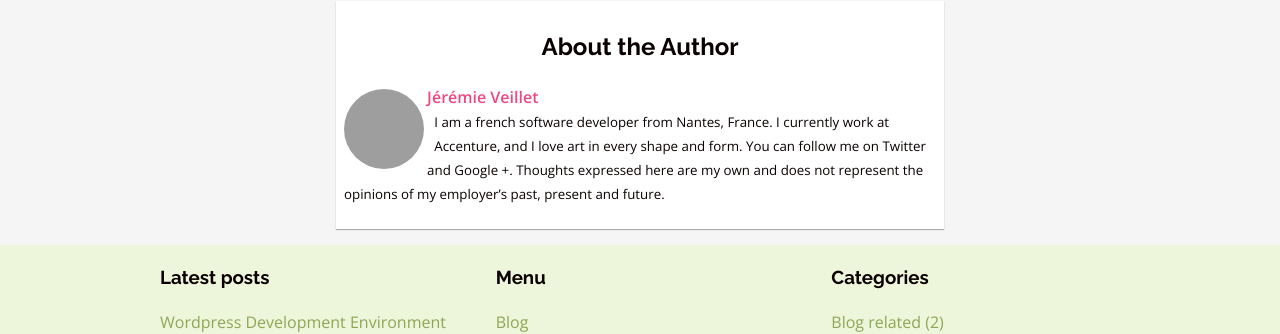
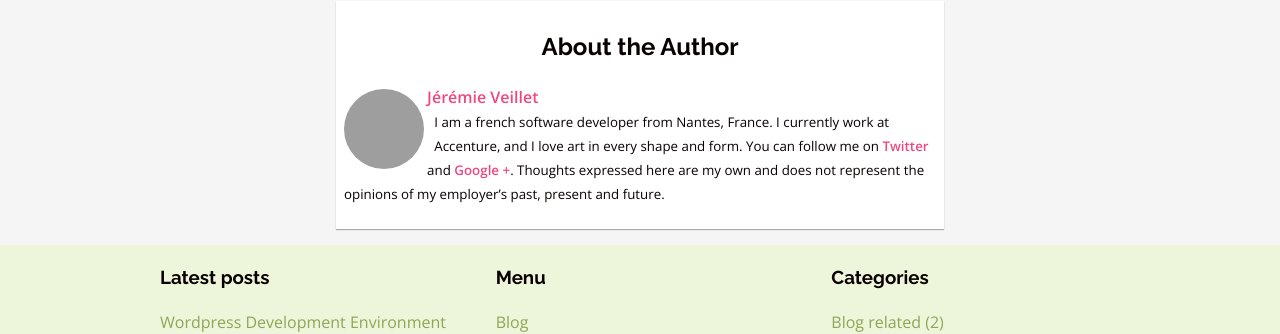
Before and after one commit to jveillet/jk-demainilpleut, a Jekyll site: the page built from _posts/2015-12-23-a-new-day.html, in a window 1280 px wide, cut to the strip 1339-1673 px from the top of the page. Built offline with Jekyll 4.4.1, drawn with Linux system fonts in a browser that asks for light colours; grey boxes are pictures that could not be loaded.

Commit message:
Fixed formatting links in article

```diff
--- a/_data/authors.yml
+++ b/_data/authors.yml
@@ -1,7 +1,7 @@
 jveillet:
   name: Jérémie Veillet
   handle: jveillet
-  description: I am a french software developer from Nantes, France. I currently work at Accenture, and I love art in every shape and form. You can follow me on Twitter and Google +. Thoughts expressed here are my own and does not represent the opinions of my employer’s past, present and future.
+  description: I am a french software developer from Nantes, France. I currently work at Accenture, and I love art in every shape and form. You can follow me on <a href="https://www.twitter.com/jveillet">Twitter</a> and <a href="https://plus.google.com/u/0/+JeremieVeillet">Google +</a>. Thoughts expressed here are my own and does not represent the opinions of my employer’s past, present and future.
   avatar: https://avatars1.githubusercontent.com/u/5037407?v=3&s=460
   email: jveillet@users.noreply.github.com
   web: https://www.demainilpleut.fr
--- a/_posts/2016-04-20-wordpress-development-environment-with-docker-part-iii-using-your-own-wordpress-theme.html
+++ b/_posts/2016-04-20-wordpress-development-environment-with-docker-part-iii-using-your-own-wordpress-theme.html
@@ -138,5 +138,7 @@
 <p>We have learned how to install and configure Docker, and use WordPress and MySQL + phpMyAdmin in containers, and run everything with Docker Compose. In this chapter, we covered how to mount the WordPress installation from the container into a folder in the host machine, put a theme in it, as to modify it and see the results.</p>
 
 <strong>Other Parts</strong>:
-<a href="wordpress-development-environment-with-docker-part-i-installing-docker/">WordPress development environment with Docker Part I: installing Docker</a>
+<p>
+<a href="wordpress-development-environment-with-docker-part-i-installing-docker/">WordPress development environment with Docker Part I: installing Docker</a><br>
 <a href="wordpress-development-environment-with-docker-part-ii-using-docker-compose-to-install-wordpress/">Wordpress development environment with Docker Part II: Using Docker Compose to install WordPress</a>
+</p>
```
